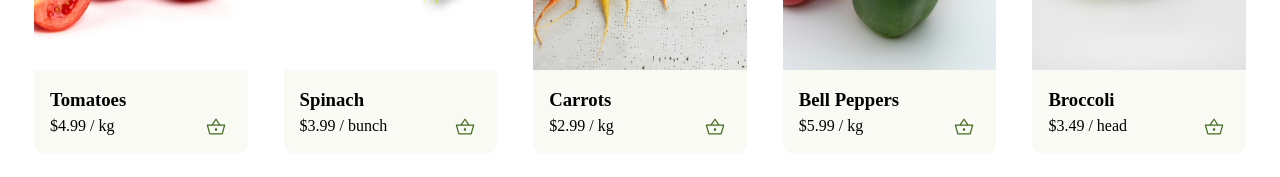
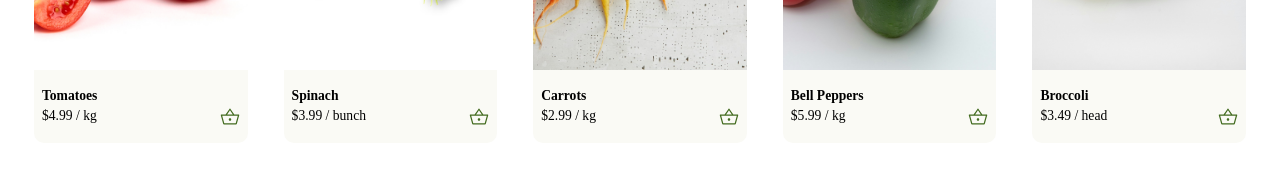
Before and after one commit to Ayoroq/farmLand, a React (Vite) app: page /shop in a window 1280 px wide. Shown: the part 548-725 px from the top of the page. Built offline with nearby package versions, Linux system fonts and the light colour scheme; grey boxes are pictures that could not be loaded.

Commit message:
Fixed the issue with button overflow and shrinking

```diff
--- a/src/components/Card.jsx
+++ b/src/components/Card.jsx
@@ -35,8 +35,8 @@ export default function ShopCard(props) {
       </div>
       <div className={styles.ShopCardDetailsContainer}>
         <div className={styles.ShopCardDetails}>
-          <h3>{props.name}</h3>
-          <p>
+          <p className={styles.ShopCardName}>{props.name}</p>
+          <p className={styles.ShopCardPrice}>
             ${props.price} / <span>{props.unit}</span>
           </p>
         </div>
--- a/src/components/Card.module.css
+++ b/src/components/Card.module.css
@@ -23,9 +23,9 @@
   display: flex;
   background-color: #fafaf5;
   justify-content: space-between;
-  padding: 1rem;
+  padding: 1rem 0.5rem;
   border-radius: 0 0 10px 10px;
-  gap: 1rem;
+  gap: 0.45rem;
 }
 
 .ShopCardButton {
@@ -34,10 +34,24 @@
   cursor: pointer;
   transition: transform 0.3s ease;
   align-self: flex-end;
+  padding: 0;
+  flex-shrink: 0;
+  min-width: 20px;
+  min-height: 20px;
+  display: flex;
 }
 
 .ShopCardButton:hover {
   transform: scale(1.2);
+}
+
+.ShopCardName{
+  font-size: 0.85rem;
+  font-weight: bold
+}
+
+.ShopCardPrice{
+  font-size: 0.85rem;
 }
 
 /* Cart Card */
```
Also changed, not shown: src/pages/Shop/Shop.module.css (indentation only).
